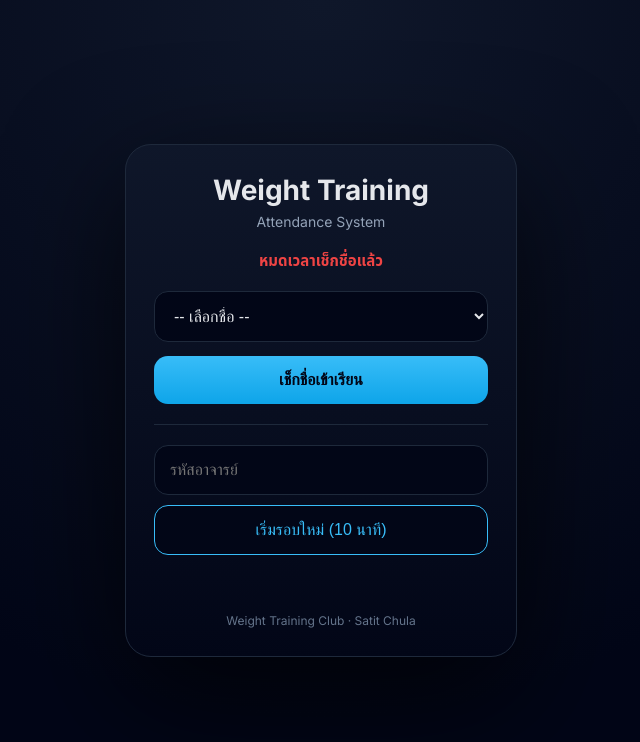
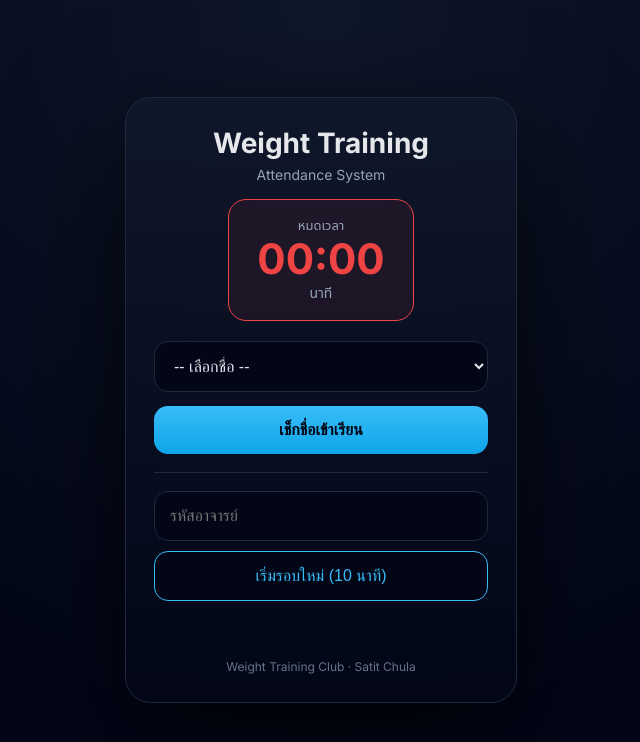
Before and after one commit to 12MICKY/attendbot, a plain HTML site: page index.html in a window 1280 px wide. Shown: the whole page, without its empty margins (319-959 px from the left). Drawn offline with Linux system fonts and the light colour scheme.

Commit message:
Update index.html

```diff
--- a/index.html
+++ b/index.html
@@ -43,7 +43,7 @@ body{
 }
 .header{
   text-align:center;
-  margin-bottom:20px;
+  margin-bottom:16px;
 }
 .header h1{
   margin:0;
@@ -55,13 +55,41 @@ body{
   font-size:14px;
   color:var(--muted);
 }
+
+/* TIMER */
 .timer{
   text-align:center;
-  margin:12px 0 18px;
-  font-size:15px;
-  font-weight:600;
-  color:var(--accent);
+  margin:16px 0 20px;
 }
+.timer-box{
+  display:inline-block;
+  padding:16px 28px;
+  border-radius:18px;
+  background:rgba(56,189,248,.08);
+  border:1px solid rgba(56,189,248,.35);
+}
+.timer-label{
+  font-size:13px;
+  color:#94a3b8;
+}
+.timer-time{
+  font-size:42px;
+  font-weight:700;
+  line-height:1.1;
+  color:#38bdf8;
+}
+.timer-unit{
+  font-size:14px;
+  color:#94a3b8;
+}
+.timer-danger{
+  background:rgba(239,68,68,.08);
+  border-color:#ef4444;
+}
+.timer-danger .timer-time{
+  color:#ef4444;
+}
+
 select,button,input{
   width:100%;
   padding:15px;
@@ -98,7 +126,7 @@ select,input{
 hr{
   border:0;
   border-top:1px solid var(--border);
-  margin:20px 0;
+  margin:18px 0;
 }
 .footer{
   margin-top:18px;
@@ -123,7 +151,6 @@ hr{
   <!-- เลือกชื่อ -->
   <select id="sidSelect">
     <option value="">-- เลือกชื่อ --</option>
-
     <option value="68265">เด็กชาย อิวโก้ แมคโอ เทย์</option>
     <option value="68038">เด็กชาย ชินอชิต์ อุดมรัชตะวานิชย์</option>
     <option value="68169">เด็กชาย พิชณุตม์ พิริยะสงวนพงศ์</option>
@@ -137,7 +164,6 @@ hr{
     <option value="66233">เด็กชาย ธนากร แดงนภาพรกุล</option>
     <option value="65097">เด็กชาย ธัญสิริ พระยาน้อย</option>
     <option value="65119">เด็กชาย ปรัตถกร โสราช</option>
-
     <option value="64029">นาย ชลภัทร เทศสกุลวงศ์</option>
     <option value="64182">นาย ศศะ คะชิมา</option>
     <option value="64024">นาย ชยกฤช ถาวรพานิช</option>
@@ -189,32 +215,48 @@ function remaining(){
 function updateTimer(){
   const t = remaining();
   const el = document.getElementById("timer");
-  if(t<=0){
-    el.innerText="หมดเวลาเช็กชื่อแล้ว";
-    el.style.color="#ef4444";
-  }else{
-    el.innerText="เวลาที่เหลือ: "+t.toFixed(1)+" นาที";
-    el.style.color="#38bdf8";
+
+  if(t <= 0){
+    el.innerHTML = `
+      <div class="timer-box timer-danger">
+        <div class="timer-label">หมดเวลา</div>
+        <div class="timer-time">00:00</div>
+        <div class="timer-unit">นาที</div>
+      </div>
+    `;
+    return;
   }
+
+  const min = Math.floor(t);
+  const sec = Math.floor((t - min) * 60);
+  const text = String(min).padStart(2,"0")+":"+String(sec).padStart(2,"0");
+
+  el.innerHTML = `
+    <div class="timer-box">
+      <div class="timer-label">เหลือเวลา</div>
+      <div class="timer-time">${text}</div>
+      <div class="timer-unit">นาที</div>
+    </div>
+  `;
 }
 setInterval(updateTimer,1000);
 updateTimer();
 
 function checkin(){
-  if(remaining()<=0){
+  if(remaining() <= 0){
     showMsg("หมดเวลาเช็กชื่อ",false);
     return;
   }
 
-  const sel=document.getElementById("sidSelect");
-  const sid=sel.value;
-  if(!sid){
+  const sel = document.getElementById("sidSelect");
+  if(!sel.value){
     showMsg("กรุณาเลือกชื่อ",false);
     return;
   }
 
-  const name=sel.options[sel.selectedIndex].text;
-  const time=new Date().toLocaleString("th-TH");
+  const name = sel.options[sel.selectedIndex].text;
+  const sid = sel.value;
+  const time = new Date().toLocaleString("th-TH");
 
   fetch(DISCORD_WEBHOOK_URL,{
     method:"POST",
@@ -233,8 +275,8 @@ function checkin(){
 }
 
 function resetSession(){
-  const code=document.getElementById("teacher").value;
-  if(code!==TEACHER_CODE){
+  const code = document.getElementById("teacher").value;
+  if(code !== TEACHER_CODE){
     showMsg("รหัสอาจารย์ไม่ถูกต้อง",false);
     return;
   }
@@ -251,9 +293,9 @@ function resetSession(){
 }
 
 function showMsg(text,ok){
-  const el=document.getElementById("msg");
-  el.innerText=text;
-  el.className="msg "+(ok?"success":"error");
+  const el = document.getElementById("msg");
+  el.innerText = text;
+  el.className = "msg " + (ok ? "success" : "error");
 }
 </script>
 </body>
```
